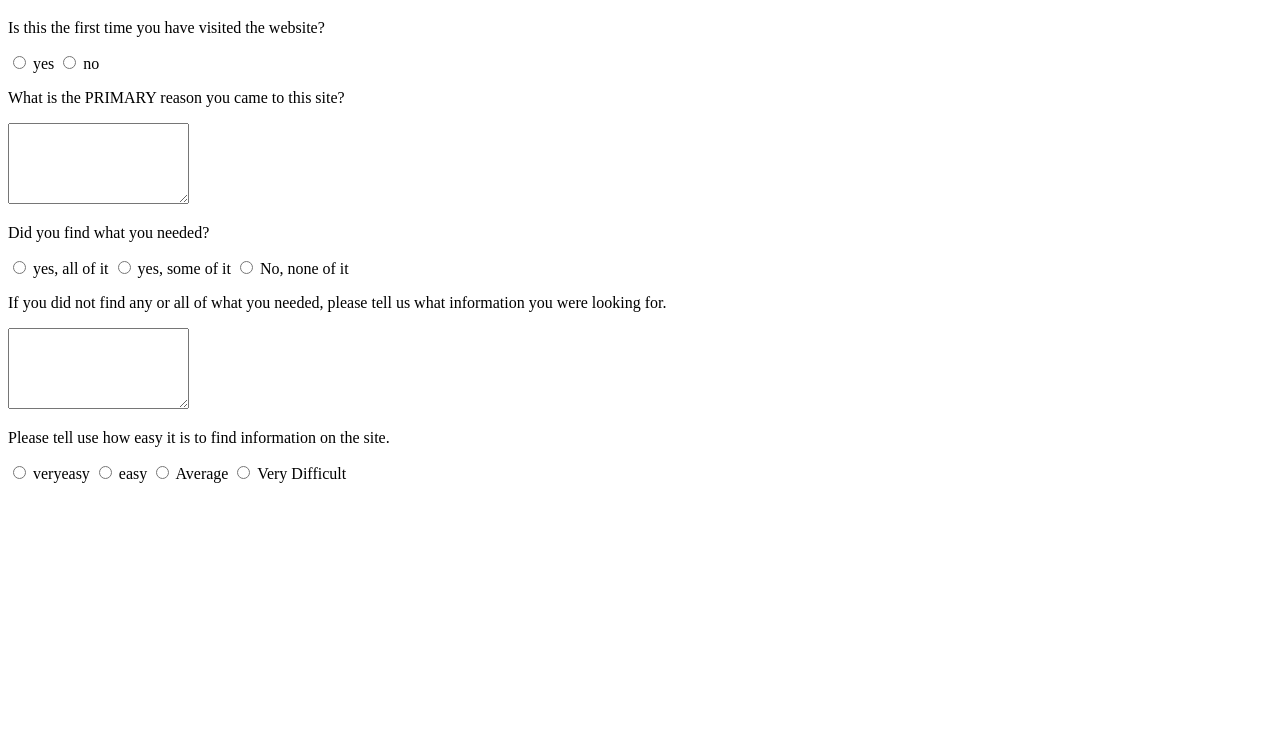
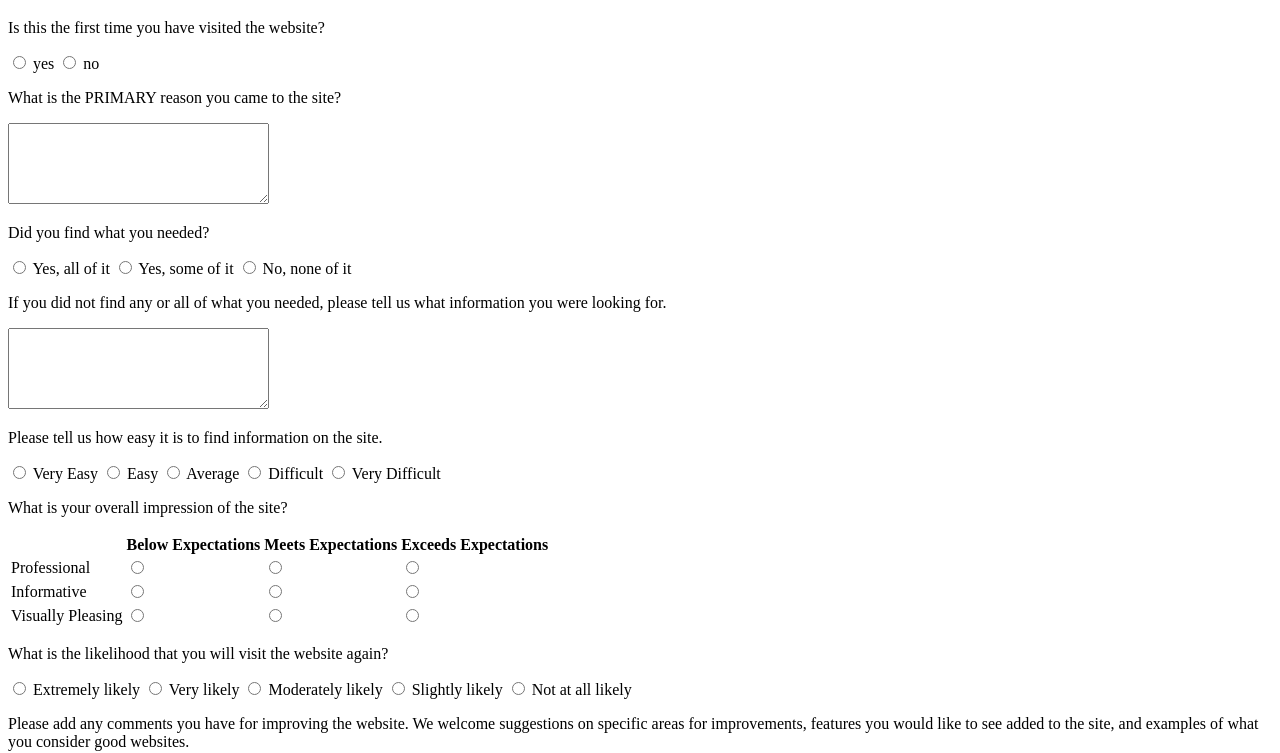
Before and after one commit to 0xProtocol/Web-Technologies, a plain HTML site: page exercise1/feedback.html in a window 1280 px wide. Shown: the part 61-814 px from the top of the page. Drawn offline with Linux system fonts and the light colour scheme.

Commit message:
feedback solved

```diff
--- a/exercise1/feedback.html
+++ b/exercise1/feedback.html
@@ -1,3 +1,4 @@
+
 <!DOCTYPE html>
 <html lang="en">
 <head>
@@ -5,32 +6,130 @@
     <title>Feedback</title>
 </head>
 <body>
+<main>
     <h1>Website Feedback Form</h1>
+    <form action="main.html">
         <p>Is this the first time you have visited the website?</p>
-<input type="radio" id="yes" name="yes" value="yes">
+        <input type="radio" id="yes" name="visited" value="yes">
         <label for="yes">yes</label>
-<input type="radio" id="no" name="no" value="no">
+        <input type="radio" id="no" name="visited" value="no">
         <label for="no">no</label>
-<p>What is the PRIMARY reason you came to this site?</p>
-<textarea rows="5"></textarea>
+
+        <p>What is the PRIMARY reason you came to the site?</p>
+        <label for="reason"></label>
+        <textarea name="reason" id="reason" cols="30" rows="5"></textarea>
+
         <p>Did you find what you needed?</p>
-<input type="radio" id="yesallofit" name="yesallofit" value="yesallofit">
-<label for="yesallofit">yes, all of it</label>
-<input type="radio" id="yessomeofit" name="yessomeofit" value="yessomeofit">
-<label for="yessomeofit">yes, some of it</label>
-<input type="radio" id=">nononeofit" name="nononeofit" value="nononeofit">
-<label for="nonprofit">No, none of it</label>
+        <input type="radio" id="Yes, all of it" name="find needed" value="Yes, all of it">
+        <label for="Yes, all of it">Yes, all of it</label>
+        <input type="radio" id="Yes, some of it" name="find needed" value="Yes, some of it">
+        <label for="Yes, some of it">Yes, some of it</label>
+        <input type="radio" id="No, none of it" name="find needed" value="No, none of it">
+        <label for="No, none of it">No, none of it</label>
+
         <p>If you did not find any or all of what you needed, please tell us what information you were looking for.</p>
-<textarea rows="5"></textarea>
-<p>Please tell use how easy it is to find information on the site.</p>
-<input type="radio" id=">veryeasy" name="veryeasy" value="veryeasy">
-<label for="veryeasy">veryeasy</label>
-<input type="radio" id=">easy" name="easy" value="easy">
-<label for="easy">easy</label>
-<input type="radio" id=">average" name="average" value="average">
-<label for="average">Average</label>
-<input type="radio" id=">very" name="veryd" value="veryd">
-<label for="veryd">Very Difficult</label>
+        <textarea name="notfound" id="notfound" cols="30" rows="5"></textarea>
+        <label for="notfound"></label>
 
+        <p>Please tell us how easy it is to find information on the site.</p>
+        <input type="radio" id="Very Easy" name="find information" value="Very Easy">
+        <label for="Very Easy">Very Easy</label>
+        <input type="radio" id="Easy" name="find information" value="Easy">
+        <label for="Easy">Easy</label>
+        <input type="radio" id="Average" name="find information" value="Average">
+        <label for="Average">Average</label>
+        <input type="radio" id="Difficult" name="find information" value="Difficult">
+        <label for="Difficult">Difficult</label>
+        <input type="radio" id="Very Difficult" name="find information" value="Very Difficult">
+        <label for="Very Difficult">Very Difficult</label>
+
+        <p>What is your overall impression of the site?</p>
+        <table>
+            <tr>
+                <th></th>
+                <th>Below Expectations</th>
+                <th>Meets Expectations</th>
+                <th>Exceeds Expectations</th>
+            </tr>
+            <tr>
+                <td>Professional</td>
+                <td>
+                    <label for="professional below"></label>
+                    <input type="radio" id="professional below" name="professional" value="professional below">
+                </td>
+                <td>
+                    <label for="professional meets"></label>
+                    <input type="radio" id="professional meets" name="professional" value="professional meets">
+                </td>
+                <td>
+                    <label for="professional exceeds"></label>
+                    <input type="radio" id="professional exceeds" name="professional" value="professional exceeds">
+                </td>
+            </tr>
+            <tr>
+                <td>Informative</td>
+                <td>
+                    <label for="informative below"></label>
+                    <input type="radio" id="informative below" name="informative" value="informative below">
+                </td>
+                <td>
+                    <label for="informative meets"></label>
+                    <input type="radio" id="informative meets" name="informative" value="informative meets">
+                </td>
+                <td>
+                    <label for="informative exceeds"></label>
+                    <input type="radio" id="informative exceeds" name="informative" value="informative exceeds">
+                </td>
+            </tr>
+            <tr>
+                <td>Visually Pleasing</td>
+                <td>
+                    <label for="visually pleasing below"></label>
+                    <input type="radio" id="visually pleasing below"
+                           name="visually pleasing"
+                           value="visually pleasing below">
+                </td>
+                <td>
+                    <label for="visually pleasing meets"></label>
+                    <input type="radio" id="visually pleasing meets" name="visually pleasing"
+                           value="visually pleasing meets">
+                </td>
+                <td>
+                    <label for="visually pleasing exceeds"></label>
+                    <input type="radio" id="visually pleasing exceeds" name="visually pleasing"
+                           value="visually pleasing exceeds">
+                </td>
+            </tr>
+        </table>
+
+        <p>What is the likelihood that you will visit the website again?</p>
+        <input type="radio" id="Extremely likely" name="visit again" value="Extremely likely">
+        <label for="Extremely likely">Extremely likely</label>
+        <input type="radio" id="Very likely" name="visit again" value="Very likely">
+        <label for="Very likely">Very likely</label>
+        <input type="radio" id="Moderately likely" name="visit again" value="Moderately likely">
+        <label for="Moderately likely">Moderately likely</label>
+        <input type="radio" id="Slightly likely" name="visit again" value="Slightly likely">
+        <label for="Slightly likely">Slightly likely</label>
+        <input type="radio" id="Not at all likely" name="visit again" value="Not at all likely">
+        <label for="Not at all likely">Not at all likely</label>
+
+        <p>Please add any comments you have for improving the website. We welcome suggestions on specific areas for
+            improvements, features you would like to see added to the site, and examples of what you consider good
+            websites.</p>
+        <label for="comments"></label>
+        <textarea name="comments" id="comments" cols="30" rows="5"></textarea>
+
+        <p>We would like to know a little bit about you</p>
+        <label for="email">eMail:</label>
+        <input type="email" id="email" placeholder="user@example.com" required>
+        <label for="url">Your Homepage:</label>
+        <input type="url" id="url" placeholder="www.example.com" required>
+        <label for="date of birth">Date of birth:</label>
+        <input type="date" id="date of birth" required>
+        <br>
+        <button type="submit" name="send">Send</button>
+    </form>
+</main>
 </body>
 </html>
```
Lines whose indentation alone changed are shown as unchanged.
